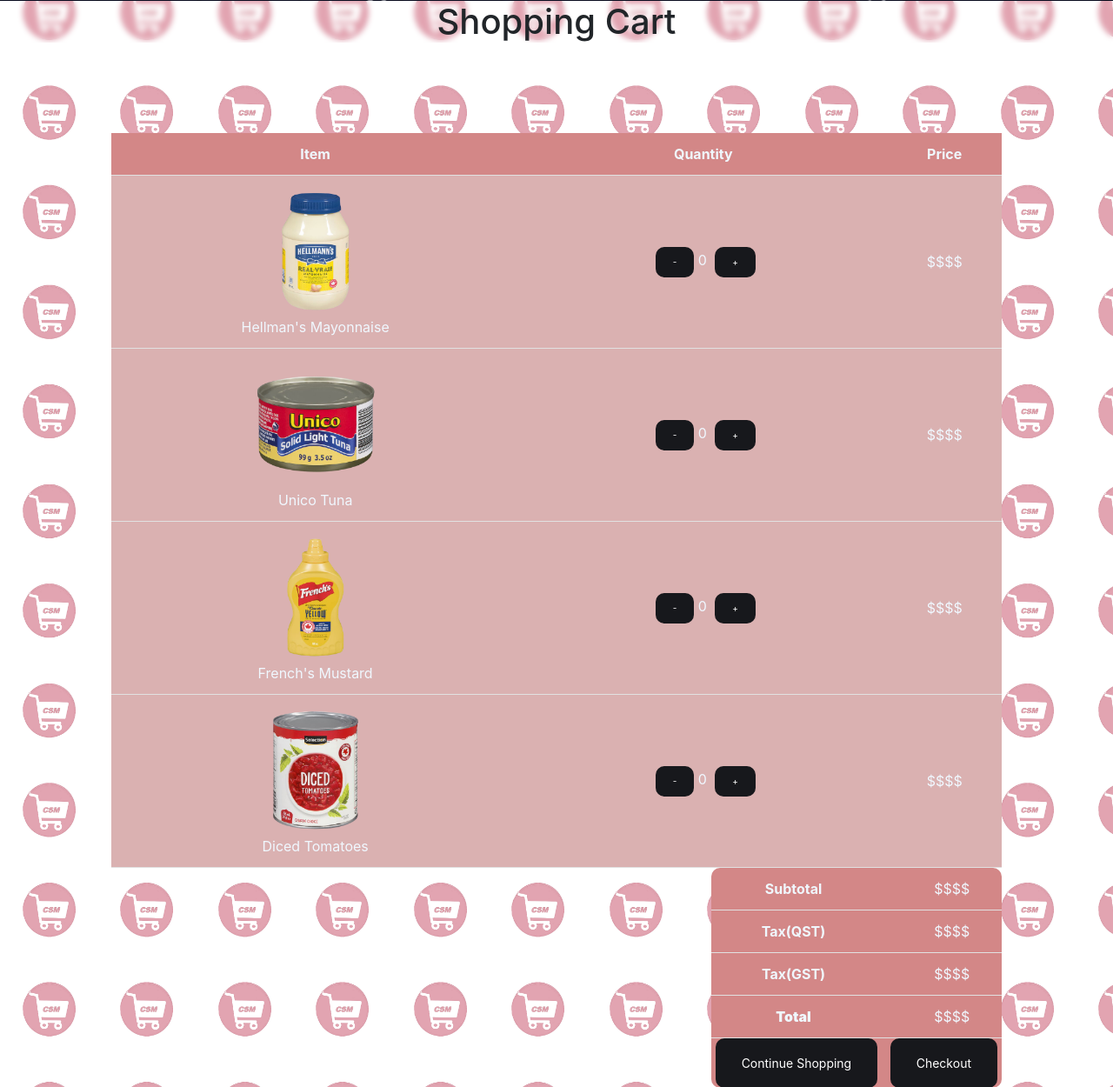
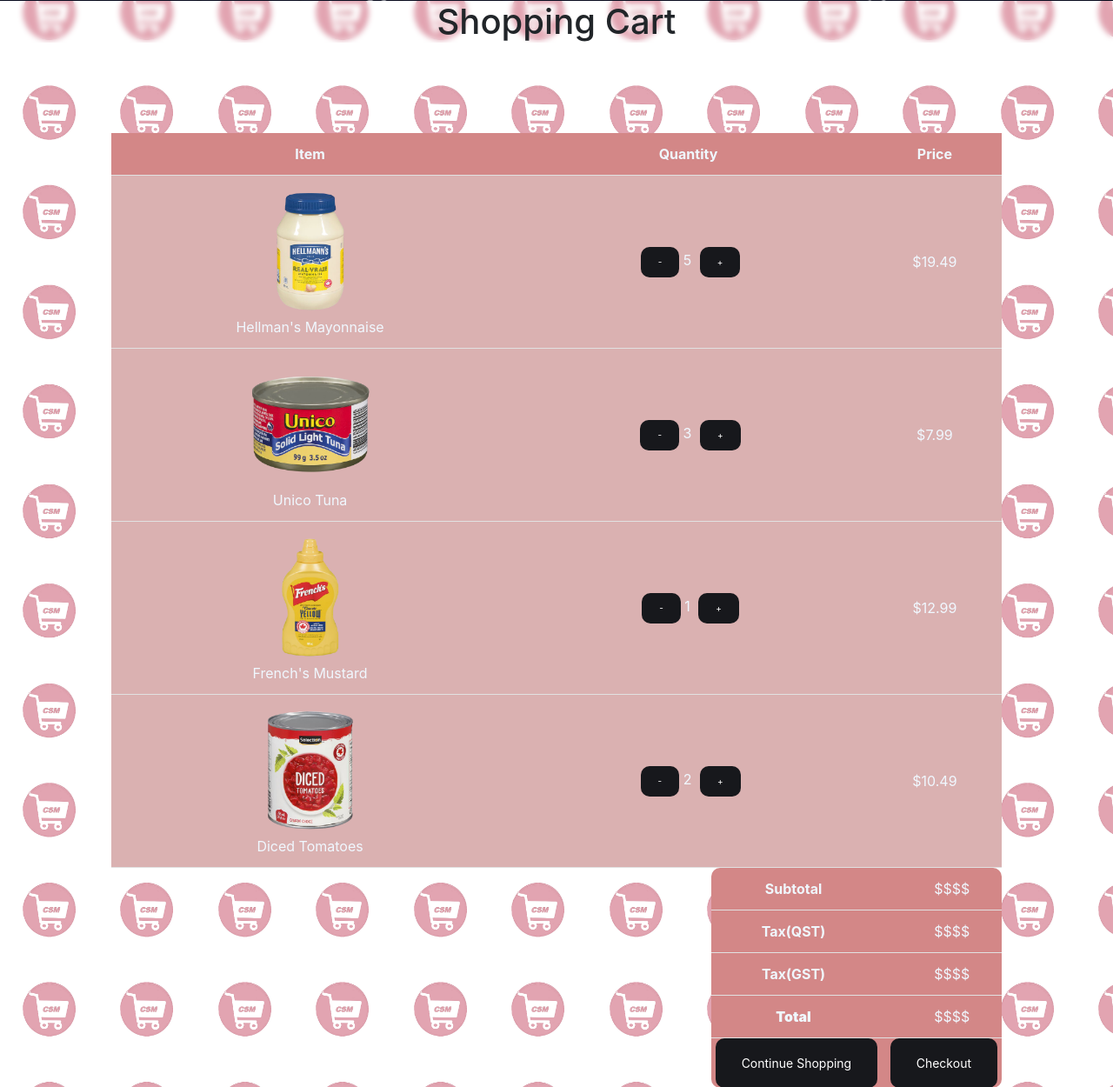
Before and after one commit to sidvish01/GroceryStore, a PHP site: page /shopping_cart.html in a window 1280 px wide. Shown: the part 501-1751 px from the top of the page at 87% size. Run offline with PHP 8.4, Linux system fonts and the light colour scheme.

Commit message:
cart buttons added

```diff
--- /dev/null
+++ b/cart.js
@@ -0,0 +1,58 @@
+
+var removeQuantityButton = document.getElementsByClassName('button-cart-remove')
+var addQuantityButton = document.getElementsByClassName('button-cart-add')
+var itemQuantity = document.getElementsByClassName('item-quantity')
+
+//console.log(document.getElementsByClassName("item-quantity")[0].innerHTML)
+for (var i = 0; i < removeQuantityButton.length; i++) {
+    var button = removeQuantityButton[i]
+    if (itemQuantity[i].innerHTML == 1) {
+        button.addEventListener('click', function (event) {
+            var buttonClicked = event.target
+            buttonClicked.parentNode.parentNode.remove()
+            updateCartTotal()
+        })
+    }
+    else {
+        button.addEventListener('click', function (event) {
+            var buttonClicked = (event.target).parentNode
+            if (buttonClicked.children[1].innerHTML == 1) {
+                buttonClicked.parentNode.remove()
+                updateCartTotal()
+            }
+            else {
+                buttonClicked.children[1].innerHTML -= 1
+                updateCartTotal()
+            }
+        })
+    }
+
+}
+
+for (var i = 0; i < addQuantityButton.length; i++) {
+    var button = addQuantityButton[i]
+    button.addEventListener('click', function (event) {
+        var buttonClicked = (event.target).parentNode
+        buttonClicked.children[1].innerHTML = parseInt(buttonClicked.children[1].innerHTML) + 1
+        updateCartTotal()
+    })
+}
+
+
+function updateCartTotal() {
+    var cartItem = document.getElementsByClassName('cart-item')
+    var total = 0
+    for (var i = 0; i < cartItem.length; i++) {
+        var price = parseFloat(cartItem[i].getElementsByClassName('item-price')[0].innerText.replace('$', ''))
+        var quantity = parseInt(cartItem[i].getElementsByClassName('item-quantity')[0].innerText)
+        total = total + (price * quantity)
+        //console.log(price, quantity)
+    }
+    document.getElementsByClassName('subtotal')[0].innerText = total.toFixed(2)
+    document.getElementsByClassName('qst')[0].innerText = (.09975 * total).toFixed(2)
+    document.getElementsByClassName('gst')[0].innerText = (0.05 * total).toFixed(2)
+    document.getElementsByClassName('total')[0].innerText = (parseFloat(document.getElementsByClassName('subtotal')[0].innerText) +
+        parseFloat(document.getElementsByClassName('qst')[0].innerText) + parseFloat(document.getElementsByClassName('gst')[0].innerText)).toFixed(2)
+
+}
+console.log(document.getElementsByClassName('subtotal')[0].innerText)
--- a/product_pantry.html
+++ b/product_pantry.html
@@ -67,7 +67,6 @@
                 <button id="add-to-cart">-</button>
             </div>
             <div class="product-description">
-                <p>_______________________________________________________</p>
                 <h2>Prodcut Description</h2>
                 <p>Aaaaaaaabbbbbbbbbbbbbab abbabab ababba...........</p>
                 <p>Product Number: 000000</p>
--- a/shopping_cart.css
+++ b/shopping_cart.css
@@ -154,7 +154,7 @@
 
 /* Buttons –––––––––––––––––––––––––––––––––––––––––––––––––– */
 
-.button-cart {
+.button-cart-add {
     border-radius: 10px;
     border: none;
     font-size: 10px;
@@ -164,7 +164,21 @@
     margin-left: 5px;
 }
 
-.button-cart:hover {
+.button-cart-add:hover {
+    background-color: #82848c;
+}
+
+.button-cart-remove {
+    border-radius: 10px;
+    border: none;
+    font-size: 10px;
+    padding: 10px 20px 10px 20px;
+    background-color: #17181c;
+    color: white;
+    margin-left: 5px;
+}
+
+.button-cart-remove:hover {
     background-color: #82848c;
 }
 
--- a/shopping_cart.html
+++ b/shopping_cart.html
@@ -8,6 +8,7 @@
     <link rel="stylesheet" href="https://maxcdn.bootstrapcdn.com/bootstrap/4.0.0/css/bootstrap.min.css"
         integrity="sha384-Gn5384xqQ1aoWXA+058RXPxPg6fy4IWvTNh0E263XmFcJlSAwiGgFAW/dAiS6JXm" crossorigin="anonymous">
     <link rel="stylesheet" href="shopping_cart.css">
+    <script src="cart.js" async></script>
 </head>
 
 <body>
@@ -53,48 +54,49 @@
         <h1>Shopping Cart</h1>
         <br><br><br><br>
         <table class="cart">
-            <tbody>
             <tr class="cart-fields">
                 <th>Item</th>
                 <th>Quantity</th>
                 <th>Price</th>
             </tr>
             <tr class="cart-item">
-                    <td><img src="mayonnaise.png" alt="Mayonnaise Container" width="150" height="150"><br>Hellman's
+                <td class="item-name"><img src="mayonnaise.png" alt="Mayonnaise Container" width="150"
+                        height="150"><br>Hellman's
                     Mayonnaise
                 </td>
                 <td>
-                        <button class="button-cart" type="button">-</button> 0
-                        <button class="button-cart" type="button">+</button>
+                    <button class="button-cart-remove" type="button">-</button> <span class="item-quantity">5</span>
+                    <button class="button-cart-add" type="button">+</button>
                 </td>
-                    <td>$$$$</td>
+                <td class="item-price">$19.49</td>
             </tr>
             <tr class="cart-item">
-                    <td><img src="tuna.png" alt="Tuna Canned" width="150" height="150"><br>Unico Tuna</td>
+                <td class="item-name"><img src="tuna.png" alt="Tuna Canned" width="150" height="150"><br>Unico Tuna</td>
                 <td>
-                        <button class="button-cart" type="button">-</button> 0
-                        <button class="button-cart" type="button">+</button>
+                    <button class="button-cart-remove" type="button">-</button> <span class="item-quantity">3</span>
+                    <button class="button-cart-add" type="button">+</button>
                 </td>
-                    <td>$$$$</td>
+                <td class="item-price">$7.99</td>
             </tr>
             <tr class="cart-item">
-                    <td><img src="mustard.png" alt="Mustard Squeeze Bottle" width="150" height="150"><br>French's
+                <td class="item-name"><img src="mustard.png" alt="Mustard Squeeze Bottle" width="150"
+                        height="150"><br>French's
                     Mustard</td>
                 <td>
-                        <button class="button-cart" type="button">-</button> 0
-                        <button class="button-cart" type="button">+</button>
+                    <button class="button-cart-remove" type="button">-</button> <span class="item-quantity">1</span>
+                    <button class="button-cart-add" type="button">+</button>
                 </td>
-                    <td>$$$$</td>
+                <td class="item-price">$12.99</td>
             </tr>
             <tr class="cart-item">
-                    <td><img src="dtomatoes.png" alt="Diced Tomatoes" width="150" height="150"><br>Diced Tomatoes</td>
+                <td class="item-name"><img src="dtomatoes.png" alt="Diced Tomatoes" width="150" height="150"><br>Diced
+                    Tomatoes</td>
                 <td>
-                        <button class="button-cart" type="button">-</button> 0
-                        <button class="button-cart" type="button">+</button>
+                    <button class="button-cart-remove" type="button">-</button> <span class="item-quantity">2</span>
+                    <button class="button-cart-add" type="button">+</button>
                 </td>
-                    <td>$$$$</td>
+                <td class="item-price">$10.49</td>
             </tr>
-            </tbody>
         </table>
 
 
@@ -104,23 +106,23 @@
             <table class="table-total">
                 <tr>
                     <th>Subtotal</th>
-                    <td>$$$$</td>
+                    <td class = "subtotal">$$$$</td>
                 </tr>
                 <tr>
                     <th>Tax(QST)</th>
-                    <td>$$$$</td>
+                    <td class = "qst">$$$$</td>
                 </tr>
                 <tr>
                     <th>Tax(GST)</th>
-                    <td>$$$$</td>
+                    <td class = "gst">$$$$</td>
                 </tr>
                 <tr>
                     <th><b>Total</b></th>
-                    <td>$$$$</td>
+                    <td class = "total">$$$$</td>
                 </tr>
             </table>
             <div>
-                <button class="button-checkout" type="button">Continue Shopping</button>
+                <a href = 'index.html'><button class="button-checkout" type="button">Continue Shopping</button></a>
                 <button class="button-checkout" type="button">Checkout</button>
 
             </div>
```
Also changed, not shown: product_pantry.css (+8 -4 lines). Lines whose indentation alone changed are shown as unchanged.
